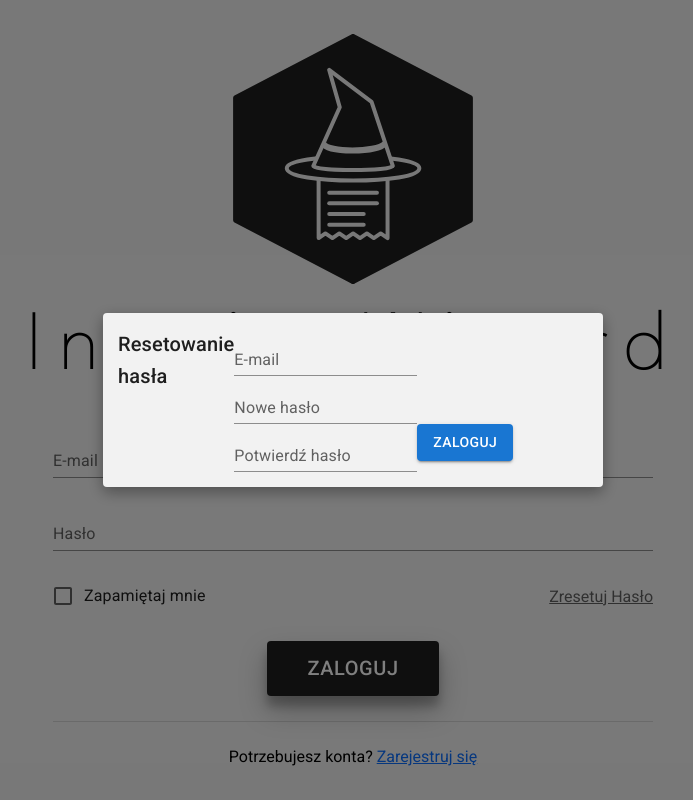
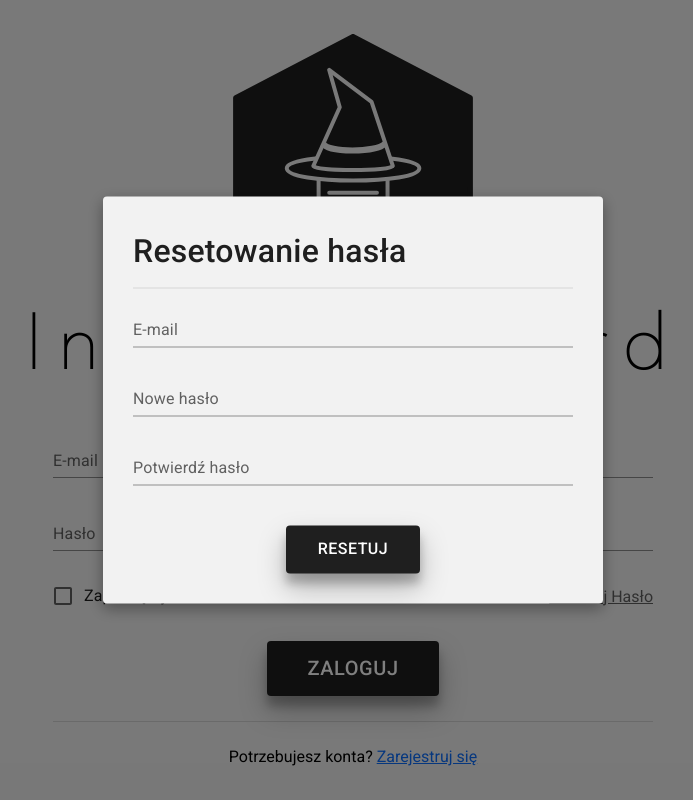
Before and after one commit to KamilGradzik/InvoiceWizard_Frontend, a React (Create React App) app: page / in a window 1280 px wide. Both pictures are taken after a click on the element "Zresetuj Hasło". Shown: the whole page, without its empty margins (287-980 px from the left). Built offline with nearby package versions, Linux system fonts and the light colour scheme.

Commit message:
Completed login view page

```diff
--- a/src/components/reset-password-modal/reset-password-modal.scss
+++ b/src/components/reset-password-modal/reset-password-modal.scss
@@ -3,7 +3,8 @@
 .ResetPassword-Box{
     position: absolute;
     display: flex;
-    padding: 15px;
+    flex-direction: column;
+    padding: 30px;
     border-radius: 4px;
     top: 50%;
     left: 50%;
@@ -14,4 +15,42 @@
     max-width: 500px;
     width: 100%;
     box-shadow: rgba(0, 0, 0, 0.35) 0px 5px 15px;
+    .ResetPassword-modal-title{
+        #ResetPassword-modal-title-text{
+            font-size: 32px;
+        }
+    }
+    hr{
+        margin: 10px 0px;
+    }
+    .ResetPassword-modal-body{
+        .ResetPassword-form{
+            .ResetPassword-form-formControl{
+                width: 100%;
+                margin-bottom: 20px;
+                .MuiInputBase-root{
+                    color: $main-color;
+                    input{
+                        padding: 5px;
+                    }
+                }
+            }
+            .ResetPassword-form-formSubmit{
+                display: flex;
+                justify-content: center;
+                align-items: center;
+                margin-top: 20px;
+                button{
+                    color: $font-color-main;
+                    box-shadow: rgba(0, 0, 0, 0.25) 0px 14px 28px, rgba(0, 0, 0, 0.22) 0px 10px 10px;
+                    font-size: 16px;
+                    padding: 10px 32px;
+                    background-color: $main-color;
+                    &:hover{
+                        background-color: $main-color-hover;
+                    }
+                }
+            }
+        }
+    }
 }
--- a/src/components/reset-password-modal/reset-password-modal.tsx
+++ b/src/components/reset-password-modal/reset-password-modal.tsx
@@ -1,11 +1,11 @@
-import { Box, Button, FormControl, Modal, TextField, Typography } from "@mui/material";
+import { Box, Button, Divider, FormControl, Modal, TextField, Typography } from "@mui/material";
 import { Dispatch, ReactElement } from "react";
 import "./reset-password-modal.scss"
 import { Controller, useForm } from "react-hook-form";
 import IResetPassword from "../../models/reset-password";
 
 const ResetPasswordModal:React.FC<{open:boolean, handleClose:Dispatch<boolean>}> = ({...props}):ReactElement => {
-    const { control, handleSubmit, formState:{errors}, getValues } = useForm<IResetPassword>()
+    const { control, handleSubmit, formState:{errors}, getValues, reset } = useForm<IResetPassword>()
     const SubmitPasswordReset = (data: IResetPassword) => {
         console.log(data)
     }
@@ -14,13 +14,14 @@ const ResetPasswordModal:React.FC<{open:boolean, handleClose:Dispatch<boolean>}>
         return value === password || 'Hasła nie są identyczne!';
     };
     return(
-        <Modal open={props.open} onClose={() => {props.handleClose(false)}}>
+        <Modal open={props.open} onClose={() => {props.handleClose(false); reset()}}>
             <Box className="ResetPassword-Box">
-                <div className="ResetPassword-modal-Title">
-                    <Typography id="ResetPassword-modal-title" variant="h6" component="h2">
+                <div className="ResetPassword-modal-title">
+                    <Typography id="ResetPassword-modal-title-text" variant="h6" component="h2">
                         Resetowanie hasła
                     </Typography>
                 </div>
+                <Divider />
                 <div className="ResetPassword-modal-body">
                     <form className="ResetPassword-form" noValidate={true} onSubmit={handleSubmit(SubmitPasswordReset)}>
                         <FormControl className="ResetPassword-form-formControl">
@@ -52,6 +53,7 @@ const ResetPasswordModal:React.FC<{open:boolean, handleClose:Dispatch<boolean>}>
                                 defaultValue=""
                                 rules={{
                                     required: "Pole jest wymagane!",
+                                    pattern: {value: /^(?=.*[a-z])(?=.*[A-Z])(?=.*\d)(?=.*[^\da-zA-Z]).{8,}$/, message: "Hasło nie jest bezpieczne. Wymagane min. 8 znaków, conajmniej 1 mała i duża litera, 1 cyfra oraz znak specjalny!" }
                                 }}
                                 render={({field}: {field: any}) => (
                                     <TextField
@@ -81,7 +83,7 @@ const ResetPasswordModal:React.FC<{open:boolean, handleClose:Dispatch<boolean>}>
                                         type={"password"}
                                         label={"Potwierdź hasło"}
                                         autoComplete={"off"}
-                                        placeholder={"Wprowadź nowe hasło"}
+                                        placeholder={"Potwierdź nowe hasło"}
                                         variant={"standard"}
                                         error={!!errors.new_repeated_password}
                                         helperText={errors.new_repeated_password && errors.new_repeated_password.message}/>
@@ -89,7 +91,7 @@ const ResetPasswordModal:React.FC<{open:boolean, handleClose:Dispatch<boolean>}>
                             />
                         </FormControl>
                         <FormControl className="ResetPassword-form-formSubmit">
-                            <Button variant={"contained"} type={"submit"}>Zaloguj</Button>
+                            <Button variant={"contained"} type={"submit"}>Resetuj</Button>
                         </FormControl>
                     </form>
                 </div>
```
